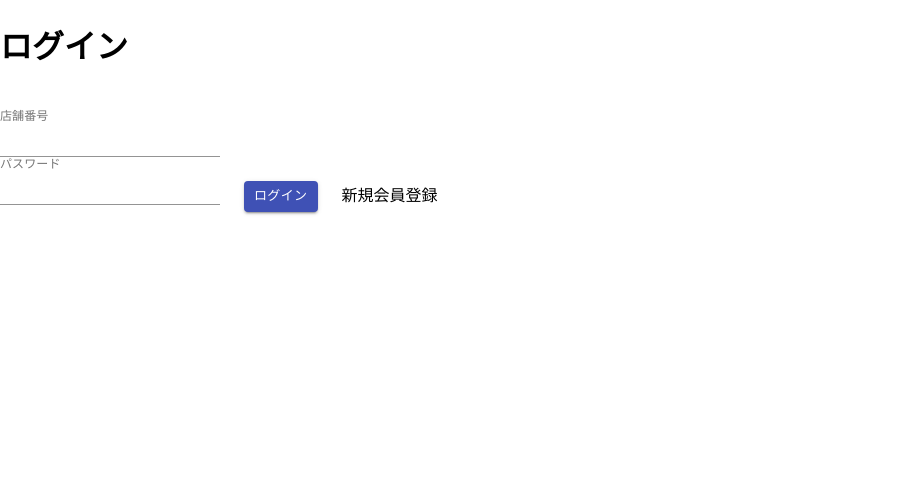
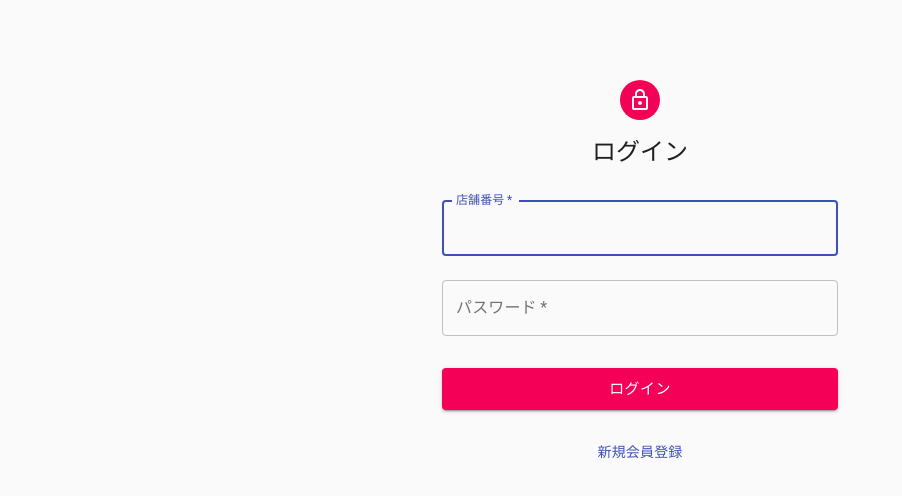
Before and after one commit to meishimomura/simpleshift24_front, a React (Create React App) app: page / in a window 1280 px wide. Shown: the top 496 px of the page, without its empty margins (0-902 px from the left). Built offline with nearby package versions, Linux system fonts and the light colour scheme.

Commit message:
認証画面マテリアルUI作成

```diff
--- a/src/features/auth/Auth.tsx
+++ b/src/features/auth/Auth.tsx
@@ -1,7 +1,18 @@
 import React, { useState } from "react";
 import styles from "./Auth.module.css";
 import { makeStyles, Theme } from "@material-ui/core/styles";
-import { TextField, Button } from "@material-ui/core";
+import Avatar from "@material-ui/core/Avatar";
+import Button from "@material-ui/core/Button";
+import CssBaseline from "@material-ui/core/CssBaseline";
+import TextField from "@material-ui/core/TextField";
+import FormControlLabel from "@material-ui/core/FormControlLabel";
+import Checkbox from "@material-ui/core/Checkbox";
+import Link from "@material-ui/core/Link";
+import Grid from "@material-ui/core/Grid";
+import Box from "@material-ui/core/Box";
+import LockOutlinedIcon from "@material-ui/icons/LockOutlined";
+import Typography from "@material-ui/core/Typography";
+import Container from "@material-ui/core/Container";
 
 import { useSelector, useDispatch } from "react-redux";
 import { AppDispatch } from "../../app/store";
@@ -13,9 +24,23 @@
   selectIsLoginView,
 } from "./authSlice";
 
-const useStyles = makeStyles((theme: Theme) => ({
-  button: {
-    margin: theme.spacing(3),
+const useStyles = makeStyles((theme) => ({
+  paper: {
+    marginTop: theme.spacing(8),
+    display: "flex",
+    flexDirection: "column",
+    alignItems: "center",
+  },
+  avatar: {
+    margin: theme.spacing(2),
+    backgroundColor: theme.palette.secondary.main,
+  },
+  form: {
+    width: "100%",
+    marginTop: theme.spacing(2),
+  },
+  submit: {
+    margin: theme.spacing(3, 0, 4),
   },
 }));
 
@@ -43,42 +68,68 @@
   };
   return (
     <div>
-      <h1>{isLoginView ? "ログイン" : "新規会員登録"}</h1>
-      <br />
+      <Container component="main" maxWidth="xs">
+        <CssBaseline />
+        <div className={classes.paper}>
+          <Avatar className={classes.avatar}>
+            <LockOutlinedIcon />
+          </Avatar>
+          <Typography component="h1" variant="h5">
+            {isLoginView ? "ログイン" : "新規会員登録"}
+          </Typography>
+          <form className={classes.form} noValidate>
             <TextField
-        InputLabelProps={{
-          shrink: true,
-        }}
+              variant="outlined"
+              margin="normal"
+              required
+              fullWidth
               label="店舗番号"
               type="text"
               name="username"
               value={credential.username}
+              autoFocus
               onChange={handleInputChange}
             />
-      <br />
             <TextField
-        InputLabelProps={{
-          shrink: true,
-        }}
+              variant="outlined"
+              margin="normal"
+              required
+              fullWidth
               label="パスワード"
               type="password"
               name="password"
               value={credential.password}
               onChange={handleInputChange}
+              autoComplete="current-password"
             />
-
             <Button
+              type="submit"
+              fullWidth
               variant="contained"
-        color="primary"
-        size="small"
-        className={classes.button}
+              size="large"
+              color="secondary"
+              className={classes.submit}
               onClick={login}
             >
               {isLoginView ? "ログイン" : "新規会員登録"}
             </Button>
-      <span onClick={() => dispatch(toggleMode())}>
+            <Grid container justify="center" alignItems="center">
+              <Grid item>
+                <Link
+                  href="#"
+                  variant="body2"
+                  onClick={() => dispatch(toggleMode())}
+                >
                   {isLoginView ? "新規会員登録" : "ログイン"}
-      </span>
+                </Link>
+              </Grid>
+            </Grid>
+            {/* <span onClick={() => dispatch(toggleMode())}>
+              {isLoginView ? "新規会員登録" : "ログイン"}
+            </span> */}
+          </form>
+        </div>
+      </Container>
     </div>
   );
 };
```
Lines whose indentation alone changed are shown as unchanged.
